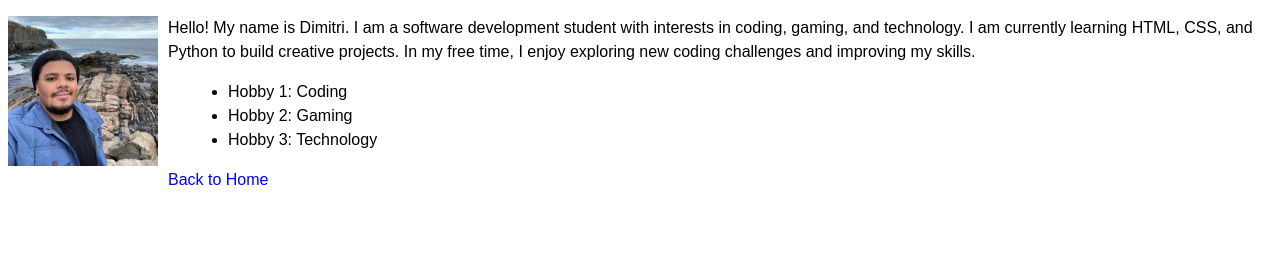
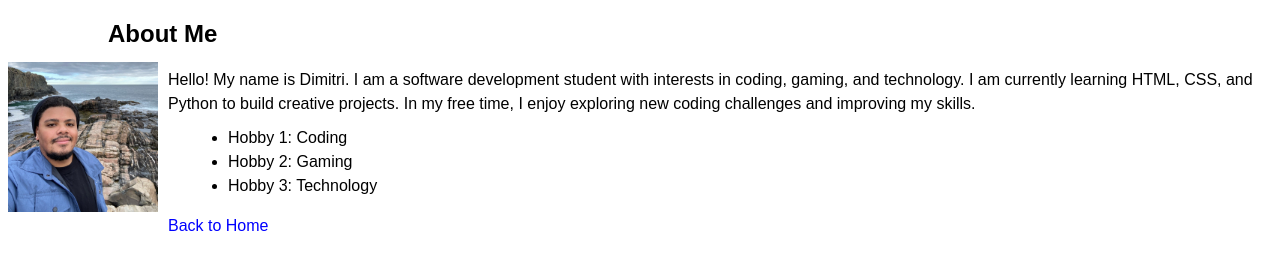
Before and after one commit to dimijimz/Intro-To-Web-Dev-GCU, a plain HTML site: page Milestone1/about_me.html in a window 1280 px wide. Drawn offline with Linux system fonts and the light colour scheme.

Commit message:
Updated directory

```diff
--- a/Milestone1/about_me.html
+++ b/Milestone1/about_me.html
@@ -18,6 +18,14 @@
             margin-right: 10px;
             margin-bottom: 10px;
         }
+        h1 {
+            font-size: 24px;
+            margin-left: 100px;
+            margin-bottom: 10px;
+        }
+        p {
+            margin-bottom: 10px;
+        }
         ul {
             margin-top: 10px;
             margin-left: 180px;
@@ -33,6 +41,7 @@
     </style>
 </head>
 <body>
+    <h1>About Me</h1>
     <img src="pic@2x.png" alt="My Photo">
     <!---paragraph about me-->
     <p>
```
Also changed, not shown: index.html (deleted, +0 -1 lines), 9 other files.
